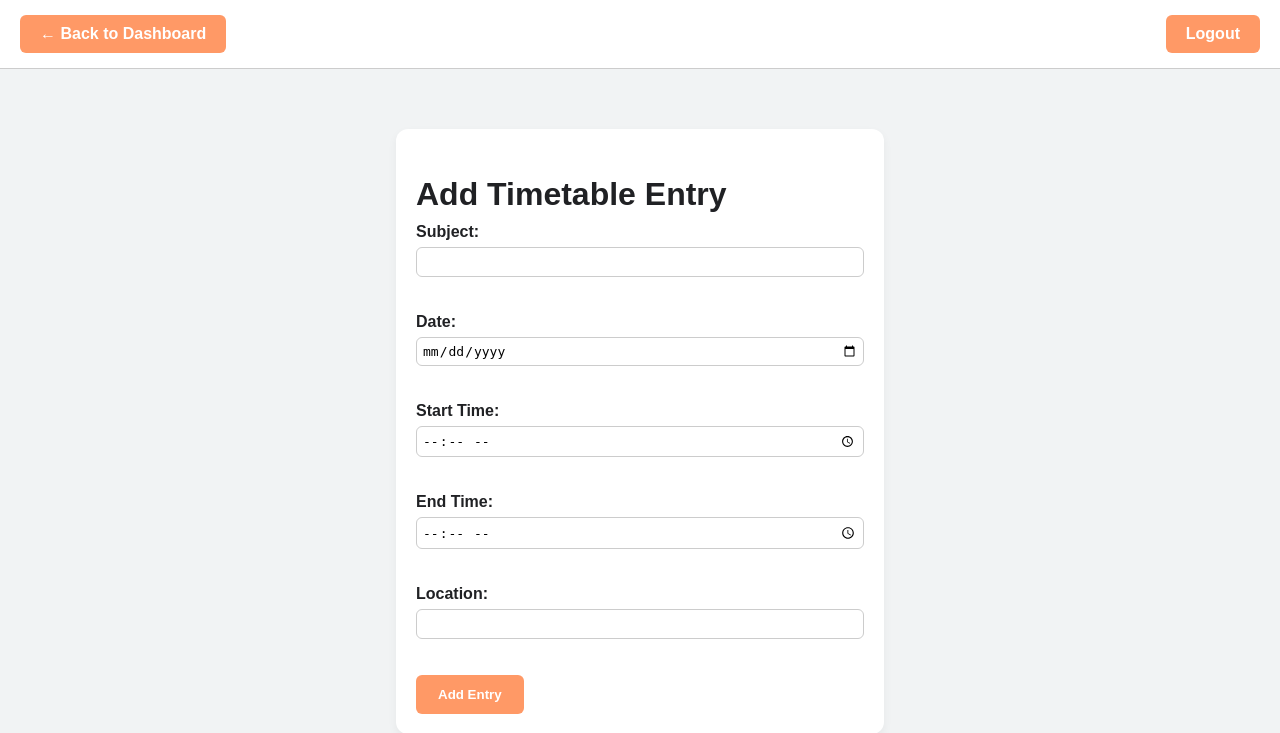
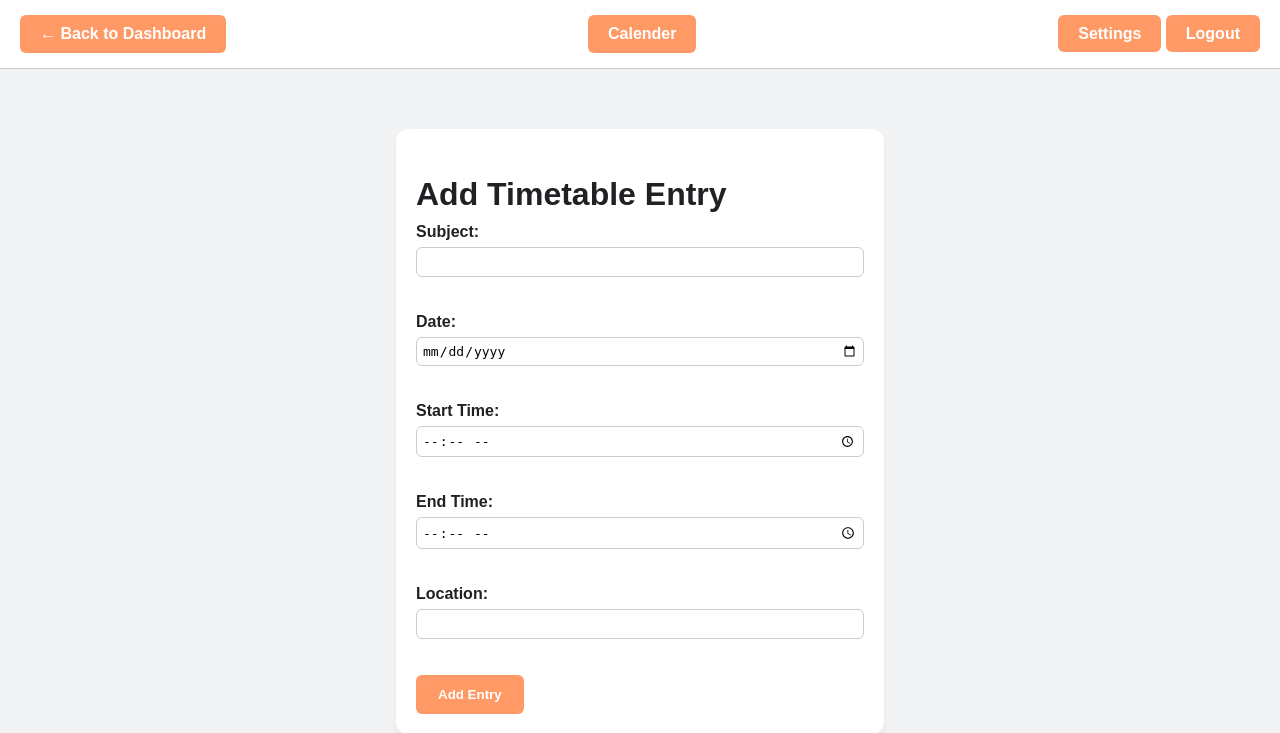
Before and after one commit to hyoond/TT4L-04, a Flask app: page /timetable in a window 1280 px wide. Shown: the top 733 px of the page. Run offline with Flask 3, Linux system fonts and the light colour scheme; a user stored in the database is signed in.

Commit message:
Little changes for consistent pages layout

```diff
--- a/templates/calendar.html
+++ b/templates/calendar.html
@@ -1,7 +1,7 @@
 <!DOCTYPE html>
 <html>
 <head>
-    <title>Flask Calendar</title>
+    <title>Calendar</title>
     <link rel="stylesheet" href="{{ url_for('static', filename='styledashboard.css') }}">
 </head>
 <body>
--- a/templates/dashboard.html
+++ b/templates/dashboard.html
@@ -47,6 +47,7 @@
                 <p>You haven't added any timetable entries yet.</p>
         {% endif %}
 
+        {% if available_courses %}
             <h2>Choose Courses for Your Timetable</h2>
             <table>
                 <thead>
@@ -77,6 +78,7 @@
                     {% endfor %}
                 </tbody>
             </table>
+        {% endif %}
     </div>
 
     {% if alert %}
--- a/templates/timetable.html
+++ b/templates/timetable.html
@@ -6,10 +6,10 @@
 </head>
 <body>
      <div class="top-bar">
-        <div class="top-left">
             <a href="{{ url_for('dashboard') }}" class="btn">← Back to Dashboard</a>
-        </div>
-        <div class="top-right">
+            <a href="{{ url_for('calander_index') }}" class="btn">Calender</a>
+        <div class="top-bar-right">
+            <a href="{{ url_for('settings') }}" class="btn">Settings</a>
             <a href="{{ url_for('logout') }}" class="btn">Logout</a>
         </div>
     </div>
```
Also changed, not shown: database.db. Lines whose indentation alone changed are shown as unchanged.
